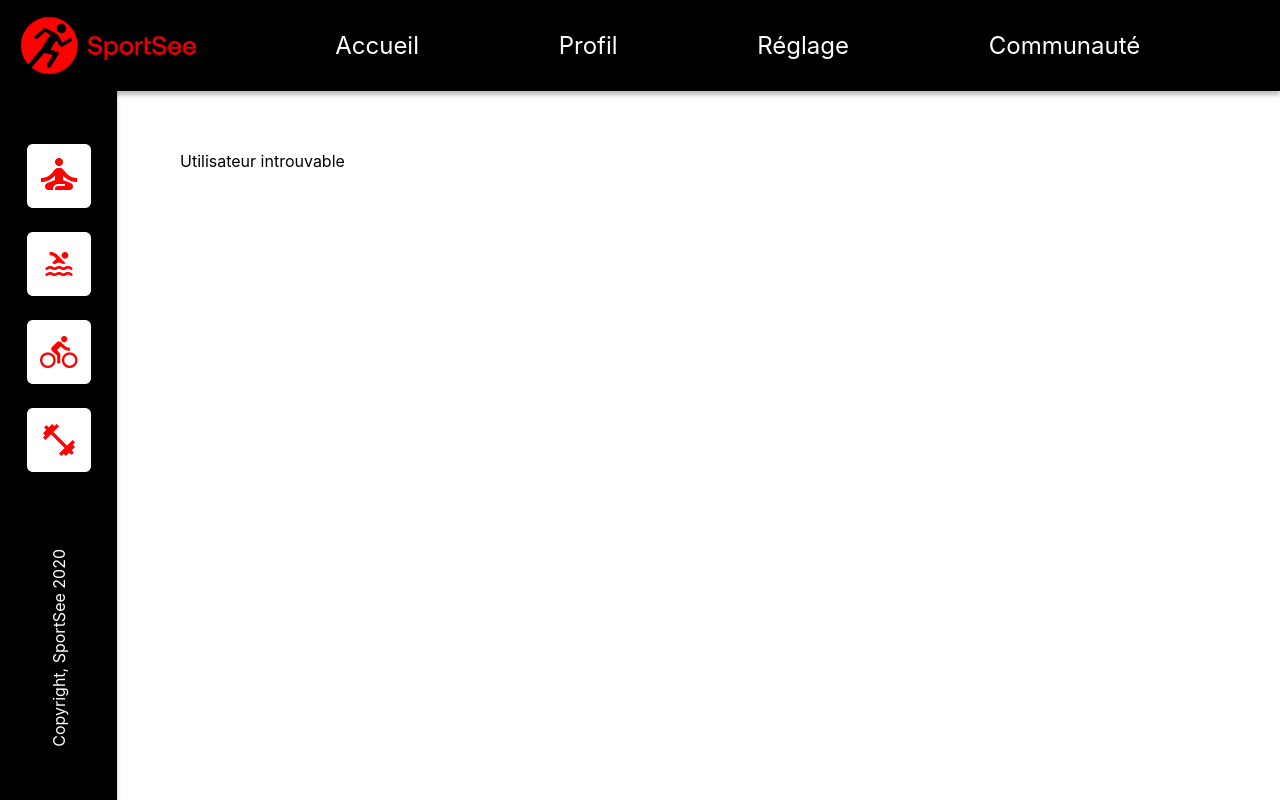
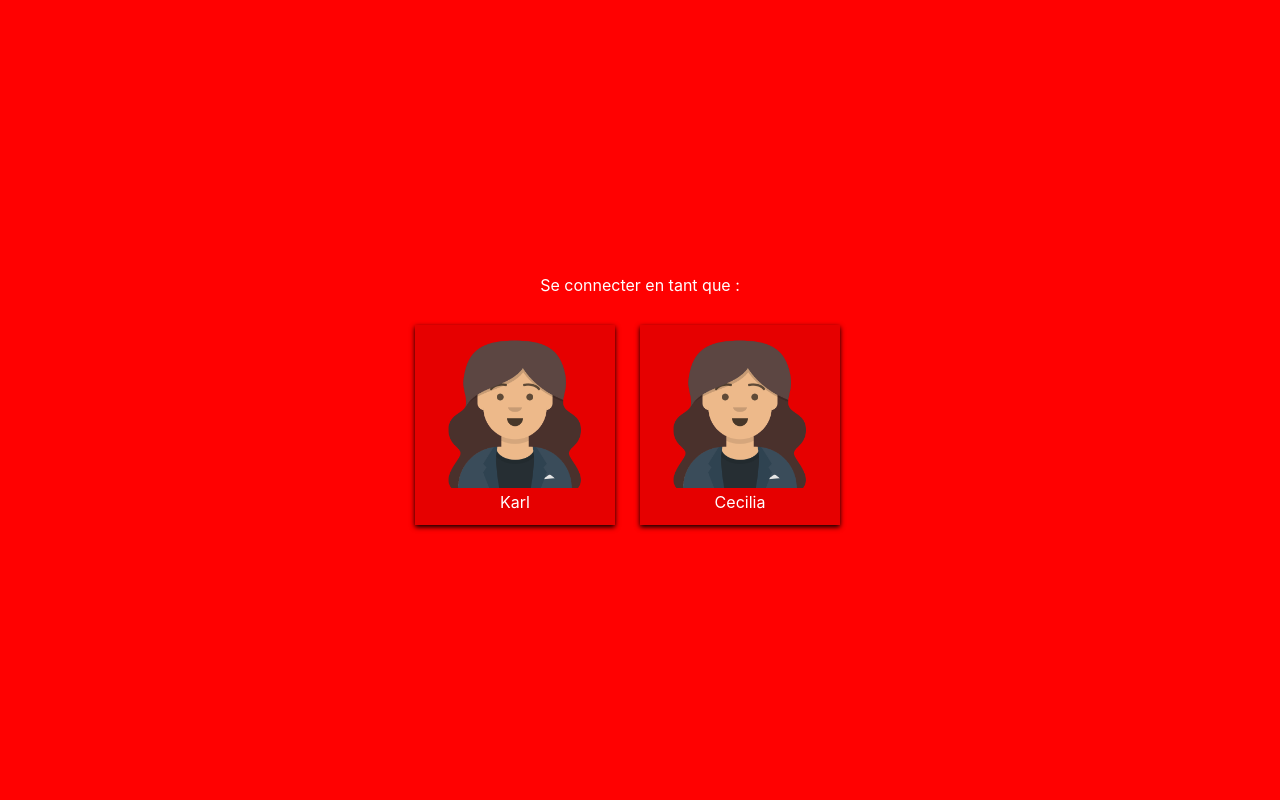
Before and after one commit to MichelYam/sportsee, a React (Create React App) app: page / in a window 1280 px wide. Before the commit this address led to /dashboard/12. Built offline with nearby package versions, Linux system fonts and the light colour scheme; no server answers.

Commit message:
handle localstorage login

```diff
--- a/src/App.js
+++ b/src/App.js
@@ -2,16 +2,20 @@
 import './App.css';
 import DashBoard from './pages/DashBoard/DashBoard';
 
+import React from 'react';
+
 import { BrowserRouter as Router, Routes, Route, Navigate } from 'react-router-dom';
+import Home from './pages/Home/index';
+
 function App() {
 
   return (
     <>
       <Router>
         <Routes>
+          <Route path='/' element={<Home />} />
           <Route path='/dashboard/:userId' element={<DashBoard />} />
-          <Route index path='/dashboard' element={<DashBoard />} />
-          <Route path='*' element={<Navigate to={`/dashboard/12`} />} />
+          <Route path='*' element={<Navigate to={`/`} />} />
         </Routes>
       </Router>
     </>
--- a/src/components/Header/Header.js
+++ b/src/components/Header/Header.js
@@ -3,6 +3,9 @@ import React from 'react';
 import styled from 'styled-components';
 
 export default function Header() {
+    const handleStorage = () => {
+        localStorage.setItem("user", null)
+    }
     return (
         <>
             <StyledHeader>
@@ -10,7 +13,7 @@ export default function Header() {
                 <NavBar>
                     <NavBarMenu>
                         <NavBarMenuItem>
-                            <NavbarMenuItemLink href='/'>Accueil</NavbarMenuItemLink>
+                            <NavbarMenuItemLink href='/' onClick={() => handleStorage()}>Accueil</NavbarMenuItemLink>
                         </NavBarMenuItem>
                         <NavBarMenuItem>
                             <NavbarMenuItemLink href='/'>Profil</NavbarMenuItemLink>
--- /dev/null
+++ b/src/components/UserCard/index.js
@@ -0,0 +1,21 @@
+import React from 'react'
+
+import { UserCard, UserLink, UserImage, UserContent } from './style';
+
+export default function index(props) {
+
+    const handleClickItem = (id) => {
+        localStorage.setItem('user', id);
+    }
+
+    return (
+        <UserCard>
+            <UserLink to={`/dashboard/${props.id}`} onClick={() => handleClickItem(props.id)}>
+                <UserImage src='../assets/logo/avatar.png' alt='avatar' />
+                <UserContent>
+                    {props.name}
+                </UserContent>
+            </UserLink >
+        </UserCard>
+    )
+}
--- /dev/null
+++ b/src/components/UserCard/style.js
@@ -0,0 +1,28 @@
+import styled from "styled-components";
+import { Link } from "react-router-dom";
+
+export const UserCard = styled.div`
+width: 200px;
+height: 200px;
+display: flex;
+justify-content: center;
+align-items: center;
+margin-right: 25px;
+box-shadow: 0px 2px 5px #000;
+background-color: #E60000;
+`
+export const UserImage = styled.img`
+width: 150px;
+height: 150px;
+object-fit: cover;
+`;
+
+
+export const UserContent = styled.p`
+color:#ffffff;
+`
+export const UserLink = styled(Link)`
+width:100%;
+text-align: center;
+text-decoration: none;
+`;
--- a/src/pages/DashBoard/DashBoard.js
+++ b/src/pages/DashBoard/DashBoard.js
@@ -1,5 +1,5 @@
-import React, { createContext } from 'react';
-import { useParams } from 'react-router-dom';
+import React, { useState, useEffect, createContext } from 'react';
+import { useNavigate, useParams } from 'react-router-dom';
 
 //Components
 import Header from '../../components/Header/Header';
@@ -20,11 +20,21 @@ import { useSportSeeAPi } from '../../services/useSportSeeApi';
  * @returns
  */
 
- export const UserContext = createContext('Unknown');
+export const UserContext = createContext('Unknown');
 
 export default function DashBoard() {
     const { userId } = useParams();
     const { data, isLoading, error } = useSportSeeAPi("userInfo", userId);
+    const navigate = useNavigate()
+
+    useEffect(() => {
+        const currentID = localStorage.getItem('user');
+        if (currentID === null || currentID !== userId) {
+            console.log("tu n'as pas les permissions")
+            navigate(`/dashboard/${currentID}`)
+        }
+    }, [userId]);
+
 
     return (
         <UserContext.Provider value={userId}>
@@ -33,7 +43,7 @@ export default function DashBoard() {
                 <SideBar />
                 <Content>
                     {
-                        error ? "Utilisateur introuvable" : isLoading ? "Loading..." :
+                        error ? "API not working or user not found " : isLoading ? "Loading..." :
                             <>
                                 <Title>Bonjour <TitleSpan>{!isLoading && data.firstName}</TitleSpan></Title>
                                 <MsgCongrat>Félicitation ! Vous avez explosé vos objectifs hier 👏</MsgCongrat>
--- /dev/null
+++ b/src/pages/Home/index.js
@@ -0,0 +1,21 @@
+import React from 'react'
+
+import UserCard from '../../components/UserCard/index';
+
+
+import { StyledHome, HomeTitle, UserList } from './style';
+
+
+// import avatar from '../assets/logo/avatar.png';
+
+export default function index() {
+    return (
+        <StyledHome>
+            <HomeTitle>Se connecter en tant que : </HomeTitle>
+            <UserList>
+                <UserCard id='12' name="Karl"></UserCard>
+                <UserCard id='18' name="Cecilia"></UserCard>
+            </UserList>
+        </StyledHome>
+    )
+}
--- /dev/null
+++ b/src/pages/Home/style.js
@@ -0,0 +1,21 @@
+import styled from 'styled-components';
+
+
+export const StyledHome = styled.div`
+width: 100%;
+height: 100vh;
+display: flex;
+flex-direction: column;
+justify-content: center;
+align-items: center;
+background-color: #FF0101;
+color:#ffffff;
+`;
+
+export const HomeTitle = styled.div`
+margin-bottom: 30px;
+`
+
+export const UserList = styled.div`
+display: flex;
+`;
```
Also changed, not shown: public/assets/logo/avatar.png (added), 1 other file (tests, documents, lock files or other folders).
